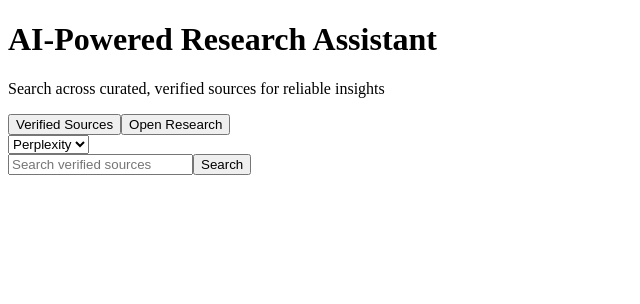
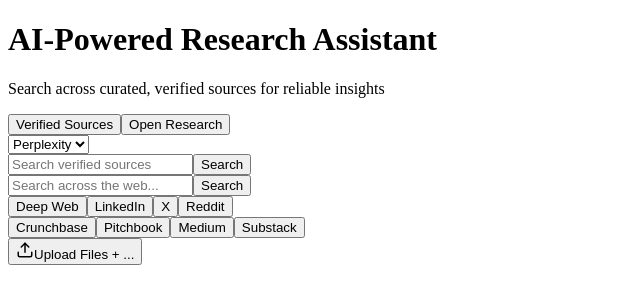
Before and after one commit to NUbivek/searchbar, a Next.js app: page / in a window 1280 px wide. Both pictures are taken after a click on the button "Open Research". Shown: the top 304 px of the page, without its empty margins (0-640 px from the left). Built offline with nearby package versions, Linux system fonts and the light colour scheme.

Commit message:
Fix design to match screenshot exactly

```diff
--- a/src/pages/index.js
+++ b/src/pages/index.js
@@ -102,6 +102,63 @@
             </div>
           </div>
         )}
+
+        {/* Open Research Content */}
+        {activeTab === 'open' && (
+          <div className="space-y-6">
+            {/* Search Bar for Open Research */}
+            <div className="flex gap-3">
+              <input
+                type="text"
+                placeholder="Search across the web..."
+                className="flex-1 px-4 py-3 bg-white border border-gray-300 rounded-lg text-[16px]"
+              />
+              <button className="px-8 py-3 bg-[#2196F3] text-white rounded-lg text-[16px] font-medium hover:bg-[#1E88E5]">
+                Search
+              </button>
+            </div>
+
+            {/* Source Buttons - First Row */}
+            <div className="grid grid-cols-4 gap-3">
+              <button className="p-4 bg-[#2196F3] text-white rounded-lg text-[14px] font-medium hover:bg-[#1E88E5] flex items-center justify-center">
+                Deep Web
+              </button>
+              <button className="p-4 bg-white border border-gray-300 rounded-lg text-[14px] text-gray-700 hover:bg-gray-50 flex items-center justify-center">
+                LinkedIn
+              </button>
+              <button className="p-4 bg-white border border-gray-300 rounded-lg text-[14px] text-gray-700 hover:bg-gray-50 flex items-center justify-center">
+                X
+              </button>
+              <button className="p-4 bg-white border border-gray-300 rounded-lg text-[14px] text-gray-700 hover:bg-gray-50 flex items-center justify-center">
+                Reddit
+              </button>
+            </div>
+
+            {/* Source Buttons - Second Row */}
+            <div className="grid grid-cols-4 gap-3">
+              <button className="p-4 bg-white border border-gray-300 rounded-lg text-[14px] text-gray-700 hover:bg-gray-50 flex items-center justify-center">
+                Crunchbase
+              </button>
+              <button className="p-4 bg-white border border-gray-300 rounded-lg text-[14px] text-gray-700 hover:bg-gray-50 flex items-center justify-center">
+                Pitchbook
+              </button>
+              <button className="p-4 bg-white border border-gray-300 rounded-lg text-[14px] text-gray-700 hover:bg-gray-50 flex items-center justify-center">
+                Medium
+              </button>
+              <button className="p-4 bg-white border border-gray-300 rounded-lg text-[14px] text-gray-700 hover:bg-gray-50 flex items-center justify-center">
+                Substack
+              </button>
+            </div>
+
+            {/* Upload Files Button */}
+            <div className="mt-4">
+              <button className="w-full p-4 bg-white border border-gray-300 rounded-lg text-[14px] text-gray-700 hover:bg-gray-50 flex items-center justify-center gap-2">
+                <Upload size={18} />
+                Upload Files + ...
+              </button>
+            </div>
+          </div>
+        )}
       </div>
     </div>
   );
```
